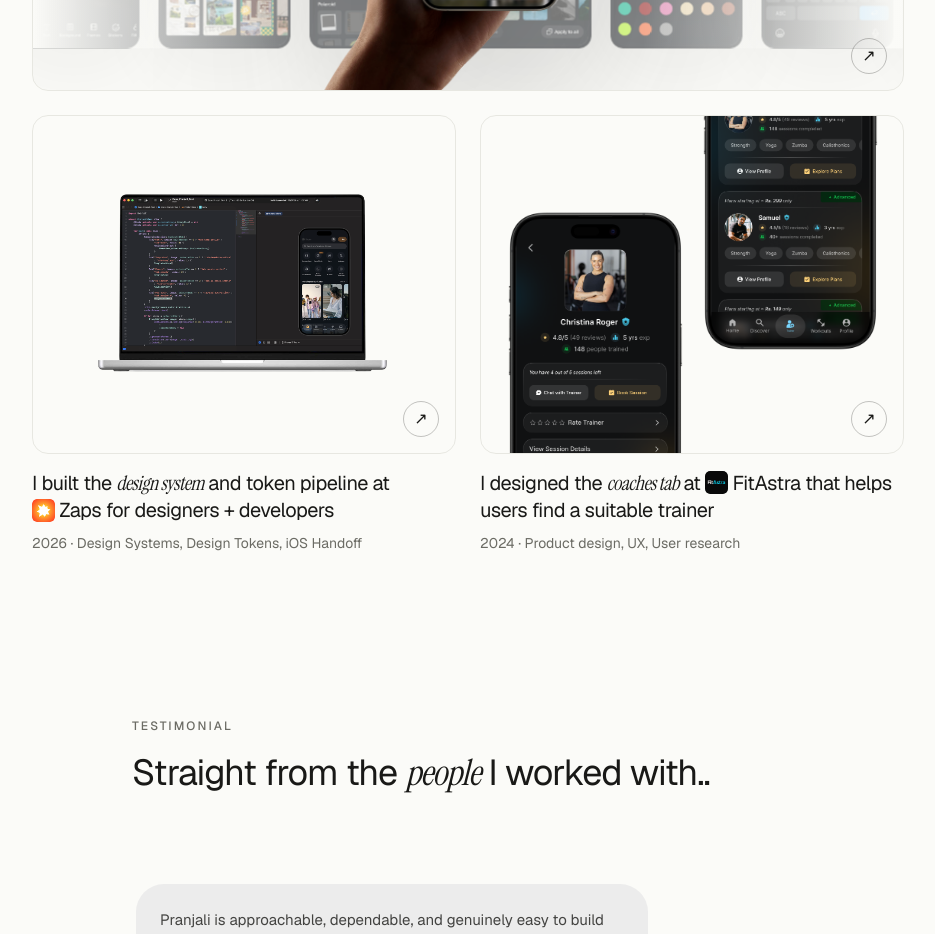
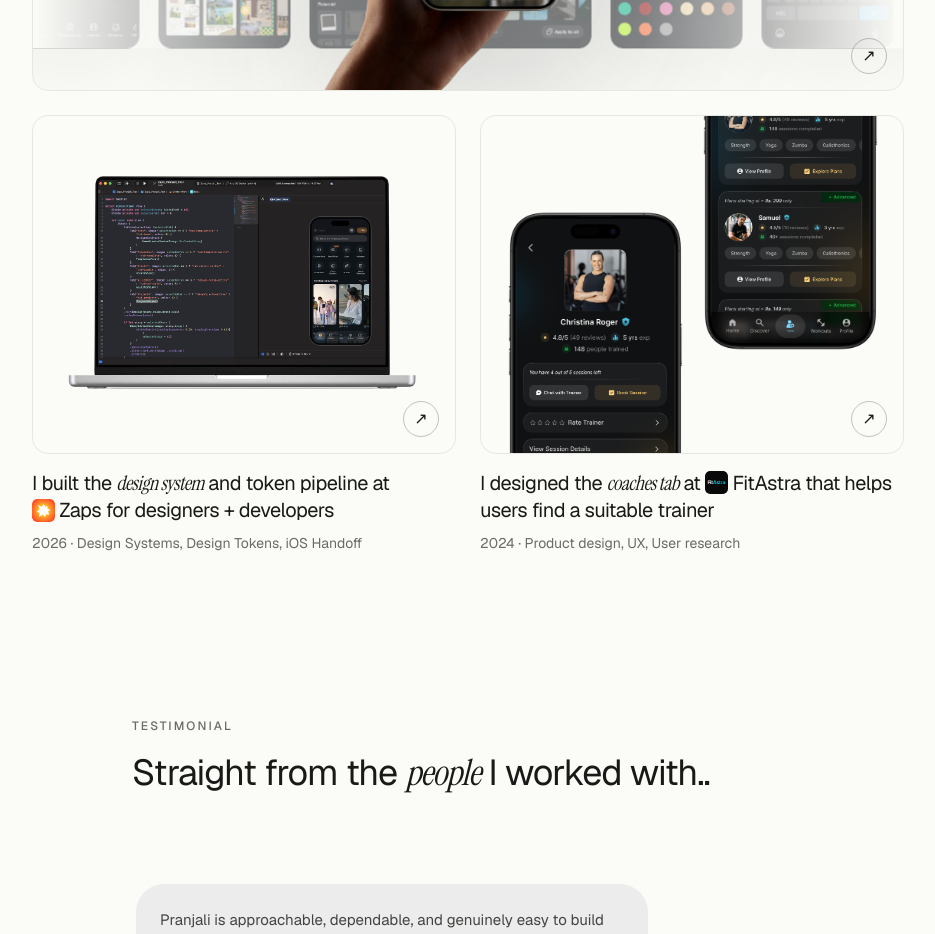
Before and after one commit to pranjzli/pranjali-portfolio, a Next.js app: page / in a window 1280 px wide. Shown: the part 2360-3294 px from the top of the page, without its empty margins (172-1107 px from the left). Built offline with nearby package versions, Linux system fonts and the light colour scheme.

Commit message:
style(work): bump design-system landing image scale 0.73 -> 0.876 (+0.2x)

```diff
--- a/src/components/selected-works.tsx
+++ b/src/components/selected-works.tsx
@@ -10,7 +10,7 @@
 import { ZapsHeroStage } from "@/components/case-study/zaps-hero";
 
 // Final tuned transforms — baked in from the (now-removed) temp sliders.
-const DS_TRANSFORM = "translate(0px, 0px) scale(0.73)";
+const DS_TRANSFORM = "translate(0px, 0px) scale(0.876)";
 const HERO1_TRANSFORM = "translate(9px, 107px) scale(1.08)";
 const HERO2_TRANSFORM = "translate(-7px, -114px) scale(1.08)";
 
```
